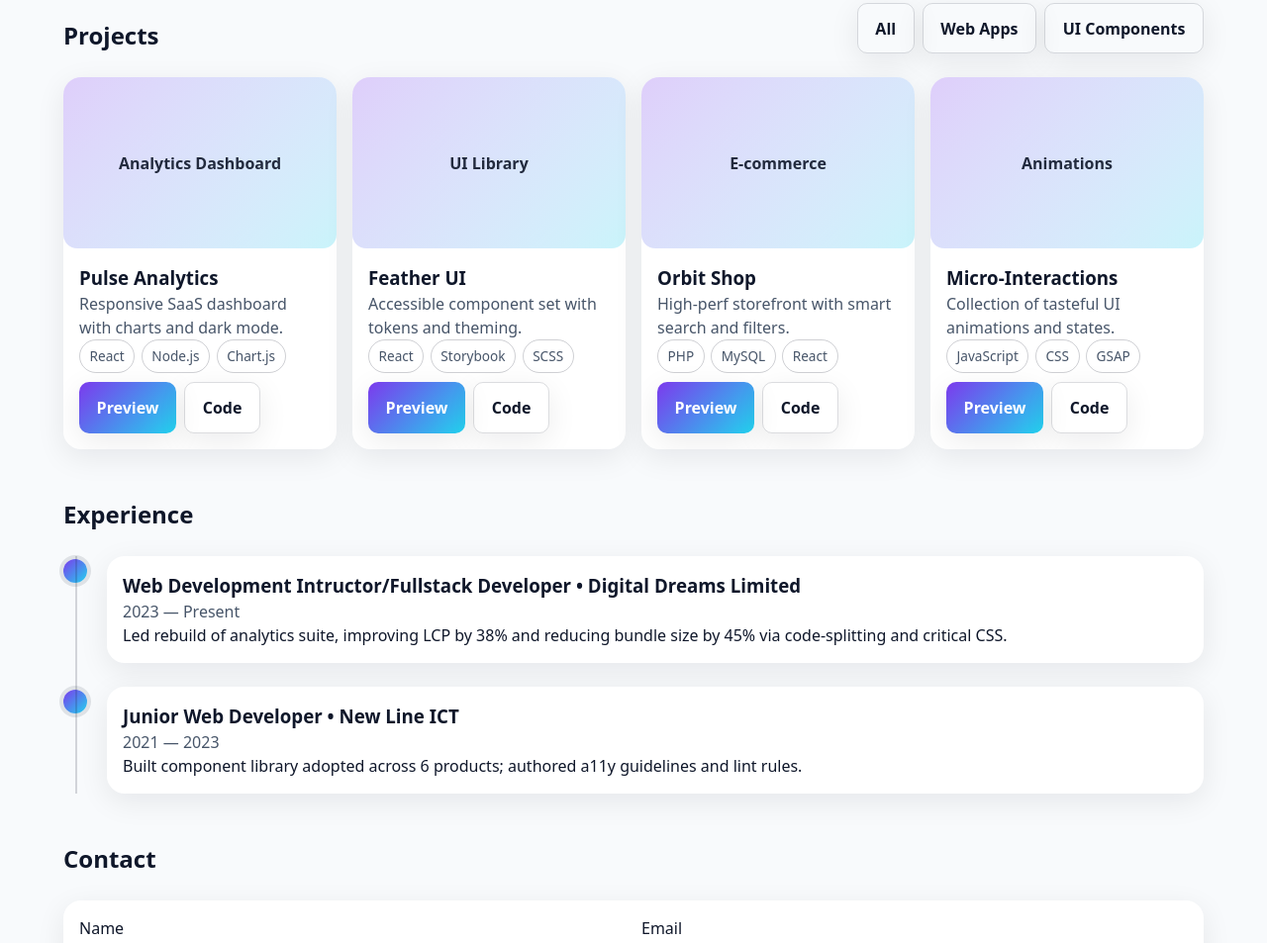
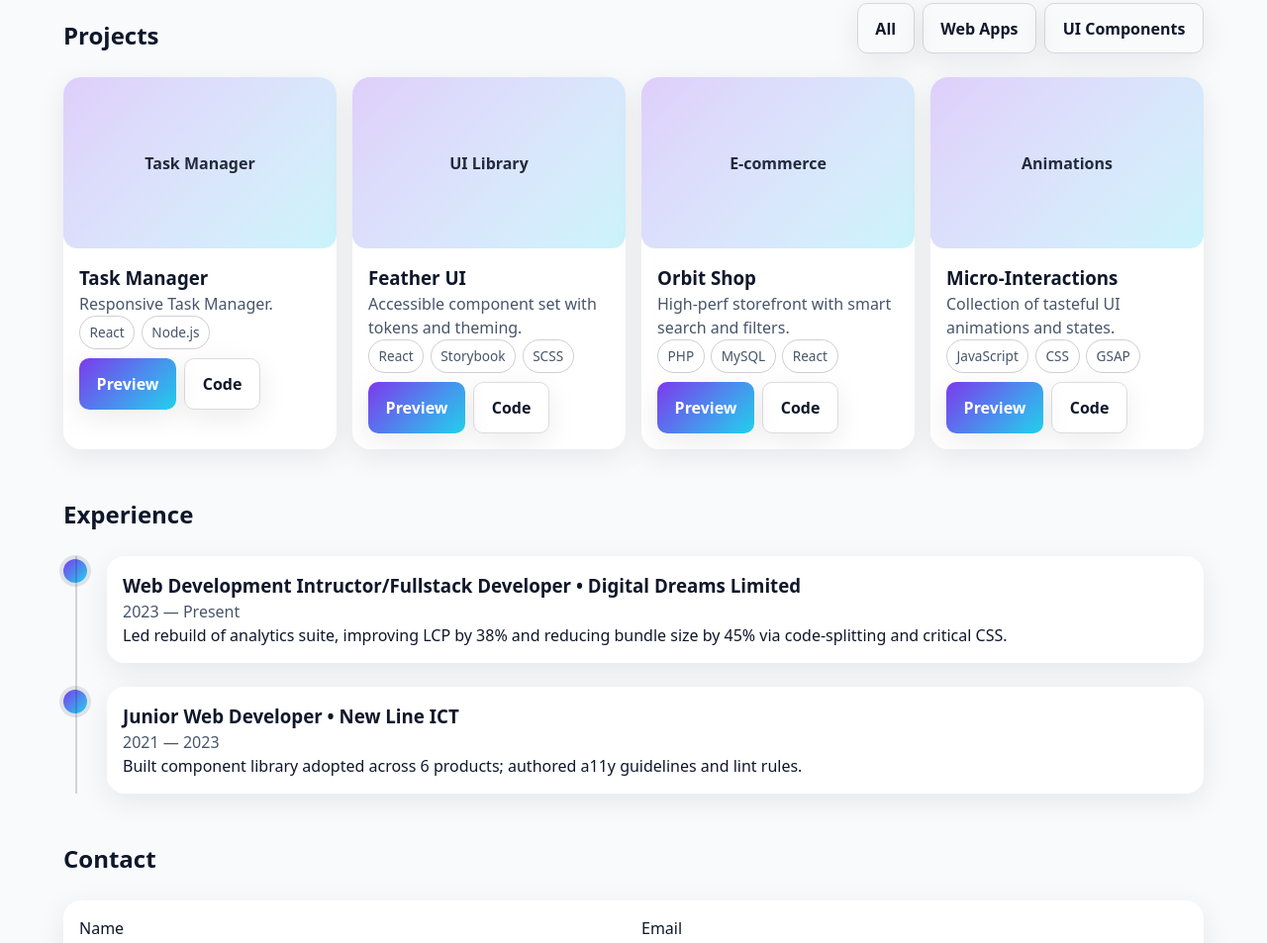
Before and after one commit to donstach/Dominic-, a plain HTML site: page index.html in a window 1280 px wide. Shown: the part 1365-2318 px from the top of the page at 99% size. Drawn offline with Linux system fonts and the light colour scheme.

Commit message:
Update index.html

```diff
--- a/index.html
+++ b/index.html
@@ -574,23 +574,23 @@
       </div>
 
       <div class="grid projects-grid" id="projectGrid">
-        <!-- Analytics Dashboard -->
+        <!-- Task Manager -->
         <article class="card project" data-type="webapp">
-          <div class="art"><span>Analytics Dashboard</span></div>
+          <div class="art"><span>Task Manager</span></div>
           <div class="info">
-            <h3>Pulse Analytics</h3>
+            <h3>Task Manager</h3>
             <p class="muted">
-              Responsive SaaS dashboard with charts and dark mode.
+              Responsive Task Manager.
             </p>
             <div class="tags">
               <span class="chip">React</span>
               <span class="chip">Node.js</span>
-              <span class="chip">Chart.js</span>
+              <!-- <span class="chip">Chart.js</span> -->
             </div>
             <div class="actions">
               <a
                 class="btn"
-                href="https://your-demo-link.com"
+                href="https://task-manager-sand-eta.vercel.app/"
                 target="_blank"
                 data-open="pulse"
                 >Preview</a
```
